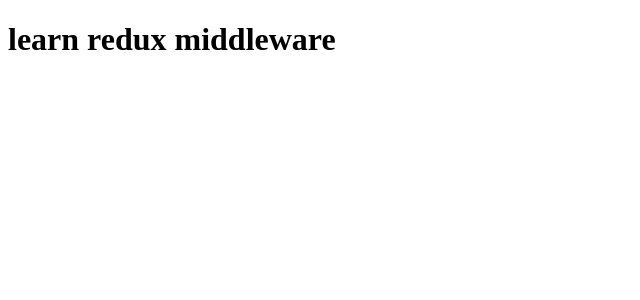
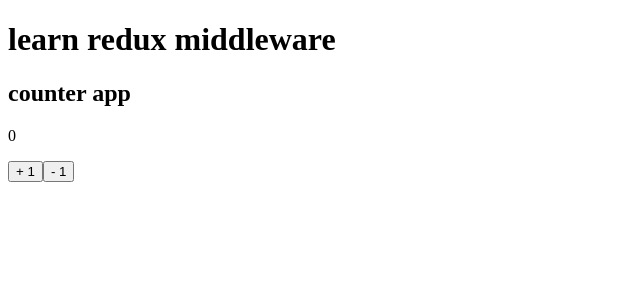
Before and after one commit to jojo3420/learn-redux-middleware, a React (Create React App) app: page / in a window 1280 px wide. Shown: the top 300 px of the page, without its empty margins (0-640 px from the left). Built offline with nearby package versions, Linux system fonts and the light colour scheme.

Commit message:
Counter 앱에 로깅 미들웨어 장착  - 커스텀 로깅 미들웨어 구현  - redux-logger middleware 장착

```diff
--- a/package.json
+++ b/package.json
@@ -12,7 +12,8 @@
     "react-scripts": "3.4.1",
     "redux": "^4.0.5",
     "redux-actions": "^2.6.5",
-    "redux-devtools-extension": "^2.13.8"
+    "redux-devtools-extension": "^2.13.8",
+    "redux-logger": "^3.0.6"
   },
   "scripts": {
     "start": "react-scripts start",
--- a/src/App.js
+++ b/src/App.js
@@ -1,9 +1,10 @@
 import React from 'react';
-
+import CounterContainer from "containers/CounterContainer";
 function App() {
   return (
     <div>
       <h1>learn redux middleware</h1>
+      <CounterContainer />
     </div>
   );
 }
--- /dev/null
+++ b/src/components/Counter.js
@@ -0,0 +1,15 @@
+import React from 'react';
+
+
+function Counter({ counter, handleIncrease, handleDecrease }) {
+  return (
+    <div>
+      <h2>counter app</h2>
+      <p>{counter}</p>
+      <button onClick={handleIncrease}>+ 1</button>
+      <button onClick={handleDecrease}>- 1</button>
+    </div>
+  );
+}
+
+export default Counter;
--- /dev/null
+++ b/src/containers/CounterContainer.js
@@ -0,0 +1,31 @@
+import React from 'react';
+import { connect } from 'react-redux';
+import Counter from 'components/Counter';
+import {bindActionCreators} from "redux";
+import { increase, decrease } from 'modules/counter';
+
+
+function CounterContainer({ counter, increase, decrease }) {
+
+  return (
+    <>
+      <Counter
+        counter={counter}
+        handleIncrease={increase}
+        handleDecrease={decrease}
+      />
+    </>
+  );
+}
+
+export default connect(
+  state => ({
+    counter: state.counter
+  }),
+  dispatch => bindActionCreators({
+    increase: increase,
+    decrease: decrease,
+  }, dispatch)
+
+
+)(CounterContainer);
--- a/src/index.js
+++ b/src/index.js
@@ -1,10 +1,23 @@
 import React from 'react';
 import ReactDOM from 'react-dom';
 import App from './App';
+import { createStore, applyMiddleware } from 'redux';
+import { composeWithDevTools } from "redux-devtools-extension";
+import { Provider } from 'react-redux';
+import rootReducer from 'modules/index';
+// import loggerMiddleware from 'lib/loggerMiddleware';
+import { createLogger } from 'redux-logger';
+
+
+const middleware = applyMiddleware(createLogger(), );
+const store = createStore(rootReducer, composeWithDevTools(middleware));
+
 
 ReactDOM.render(
   <React.StrictMode>
+  <Provider store={store}>
     <App />
+  </Provider>
   </React.StrictMode>,
   document.getElementById('root')
 );
--- /dev/null
+++ b/src/lib/loggerMiddleware.js
@@ -0,0 +1,11 @@
+
+const loggerMiddleware = store => next => action => {
+  console.group(action && action.type);
+  console.log('before reducer: ', store.getState());
+  console.log({ action });
+  next(action);// next middleware or reducer
+  console.log('after reducer: ', store.getState());
+  console.groupEnd();
+};
+
+export default loggerMiddleware;
--- /dev/null
+++ b/src/modules/counter.js
@@ -0,0 +1,24 @@
+import {createAction, handleActions } from 'redux-actions';
+
+// Actions
+const PREFIX = 'counter';
+const INCREASE = `${PREFIX}/INCREASE`;
+const DECREASE = `${PREFIX}/DECREASE`;
+
+// Action Creator
+export const increase = () => ({ type: INCREASE });
+export const decrease = createAction(DECREASE);
+
+// initial State
+const INITIAL_STATE = 0;
+
+
+// pure function => reducer
+const counter = handleActions({
+  [INCREASE]: state => state + 1,
+  [DECREASE]: state => state - 1,
+
+
+}, INITIAL_STATE);
+
+export default counter;
--- /dev/null
+++ b/src/modules/index.js
@@ -0,0 +1,8 @@
+import { combineReducers } from "redux";
+import counter from './counter';
+
+const rootReducer = combineReducers({
+  counter,
+});
+
+export default rootReducer;
```
